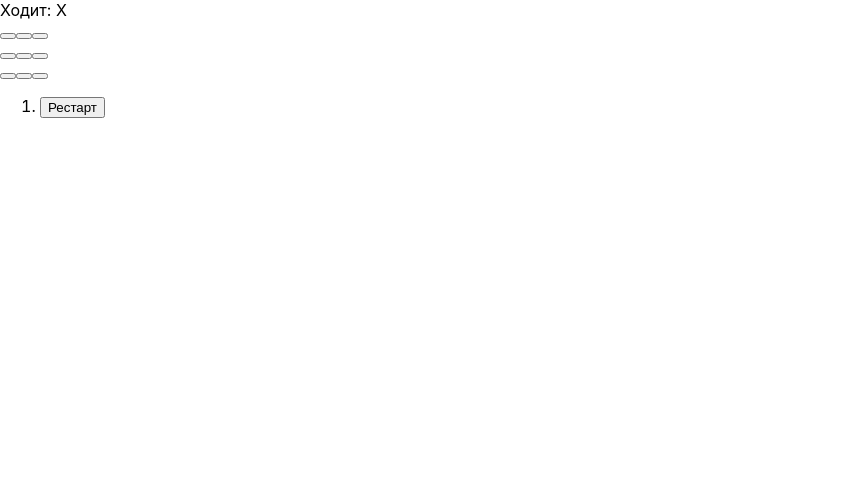
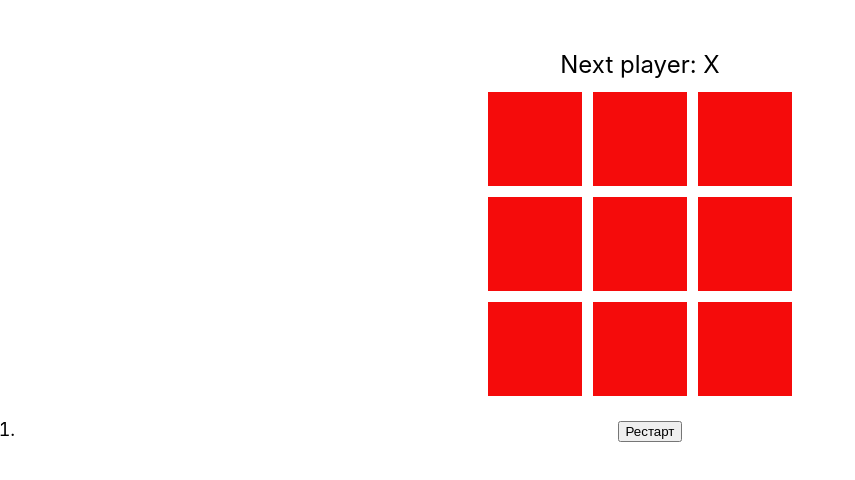
Before and after one commit to CyberJaba/my-react-app, a React (Create React App) app: page / in a window 1280 px wide. Shown: the top 480 px of the page, without its empty margins (0-855 px from the left). Built offline with nearby package versions, Linux system fonts and the light colour scheme.

Commit message:
added style

```diff
--- a/src/App.css
+++ b/src/App.css
@@ -1,38 +1,62 @@
 .App {
   text-align: center;
+  margin-top: 50px;
 }
 
-.App-logo {
-  height: 40vmin;
-  pointer-events: none;
+.status {
+  font-size: 24px;
+  margin-bottom: 10px;
 }
 
-@media (prefers-reduced-motion: no-preference) {
-  .App-logo {
-    animation: App-logo-spin infinite 20s linear;
-  }
+.board {
+  display: grid;
+  grid-template-columns: repeat(3, 100px);
+  grid-gap: 5px;
+  justify-content: center;
 }
 
-.App-header {
-  background-color: #282c34;
-  min-height: 100vh;
+.square {
+  width: 100px;
+  height: 100px;
+  font-size: 46px;
+  border: 3px solid #ffffff;
   display: flex;
-  flex-direction: column;
   align-items: center;
   justify-content: center;
-  font-size: calc(10px + 2vmin);
-  color: white;
+  background-color: #f50b0b;
+  cursor: pointer;
+  transition: background-color 0.3s ease;
 }
 
-.App-link {
-  color: #61dafb;
+.square:hover {
+  background-color: #e95e5e;
 }
 
-@keyframes App-logo-spin {
-  from {
-    transform: rotate(0deg);
-  }
-  to {
-    transform: rotate(360deg);
-  }
+.game-info {
+  margin-top: 20px;
+  font-size: 18px;
 }
+
+.game-info ol {
+  padding-left: 20px;
+}
+
+.game-info li {
+  margin-bottom: 5px;
+}
+
+.restart-button {
+  margin-top: 10px;
+  font-size: 18px;
+  padding: 5px 15px;
+  background-color: #007bff;
+  color: white;
+  border: none;
+  border-radius: 5px;
+  cursor: pointer;
+  transition: background-color 0.3s ease;
+}
+
+.restart-button:hover {
+  background-color: #0056b3;
+}
--- a/src/App.js
+++ b/src/App.js
@@ -1,93 +1,57 @@
-import { useState } from 'react';
+import React, { useState } from 'react';
+import './App.css';
 
-function Square({ value, onSquareClick }) {
-  return (
-    <button className="square" onClick={onSquareClick}>
-      {value}
-    </button>
-  );
-}
+function App() {
+  const [history, setHistory] = useState([{ squares: Array(9).fill(null) }]);
+  const [stepNumber, setStepNumber] = useState(0);
+  const [xIsNext, setXIsNext] = useState(true);
 
-function Board({ xIsNext, squares, onPlay }) {
-  function handleClick(i) {
-    if (calculateWinner(squares) || squares[i]) {
+  const handleClick = (index) => {
+    const newHistory = history.slice(0, stepNumber + 1);
+    const current = newHistory[newHistory.length - 1];
+    const newSquares = current.squares.slice();
+
+    if (newSquares[index] || calculateWinner(newSquares)) {
       return;
     }
-    const nextSquares = squares.slice();
-    if (xIsNext) {
-      nextSquares[i] = 'X';
-    } else {
-      nextSquares[i] = 'O';
-    }
-    onPlay(nextSquares);
-  }
 
-  const winner = calculateWinner(squares);
-  let status;
-  if (winner) {
-    status = 'Победитель: ' + winner;
-  } else {
-    status = 'Ходит: ' + (xIsNext ? 'X' : 'O');
-  }
+    newSquares[index] = xIsNext ? 'X' : 'O';
+    setHistory(newHistory.concat([{ squares: newSquares }]));
+    setStepNumber(newHistory.length);
+    setXIsNext(!xIsNext);
+  };
 
-  return (
-    <>
-      <div className="status">{status}</div>
-      <div className="board-row">
-        <Square value={squares[0]} onSquareClick={() => handleClick(0)} />
-        <Square value={squares[1]} onSquareClick={() => handleClick(1)} />
-        <Square value={squares[2]} onSquareClick={() => handleClick(2)} />
-      </div>
-      <div className="board-row">
-        <Square value={squares[3]} onSquareClick={() => handleClick(3)} />
-        <Square value={squares[4]} onSquareClick={() => handleClick(4)} />
-        <Square value={squares[5]} onSquareClick={() => handleClick(5)} />
-      </div>
-      <div className="board-row">
-        <Square value={squares[6]} onSquareClick={() => handleClick(6)} />
-        <Square value={squares[7]} onSquareClick={() => handleClick(7)} />
-        <Square value={squares[8]} onSquareClick={() => handleClick(8)} />
-      </div>
-    </>
-  );
-}
+  const jumpTo = (step) => {
+    setStepNumber(step);
+    setXIsNext(step % 2 === 0);
+  };
 
-export default function Game() {
-  const [history, setHistory] = useState([Array(9).fill(null)]);
-  const [currentMove, setCurrentMove] = useState(0);
-  const xIsNext = currentMove % 2 === 0;
-  const currentSquares = history[currentMove];
+  const current = history[stepNumber];
+  const winner = calculateWinner(current.squares);
 
-  function handlePlay(nextSquares) {
-    const nextHistory = [...history.slice(0, currentMove + 1), nextSquares];
-    setHistory(nextHistory);
-    setCurrentMove(nextHistory.length - 1);
-  }
-
-  function jumpTo(nextMove) {
-    setCurrentMove(nextMove);
-  }
-
-  const moves = history.map((squares, move) => {
-    let description;
-    if (move > 0) {
-      description = 'Вернутся к ходу #' + move;
-    } else {
-      description = 'Рестарт';
-    }
+  const moves = history.map((step, move) => {
+    const desc = move ? `Go to move #${move}` : 'Рестарт';
     return (
       <li key={move}>
-        <button onClick={() => jumpTo(move)}>{description}</button>
+        <button onClick={() => jumpTo(move)}>{desc}</button>
       </li>
     );
   });
 
+  const status = winner ? `Winner: ${winner}` : `Next player: ${xIsNext ? 'X' : 'O'}`;
+
   return (
-    <div className="game">
-      <div className="game-board">
-        <Board xIsNext={xIsNext} squares={currentSquares} onPlay={handlePlay} />
+    <div className="App">
+      <div className="status">{status}</div>
+      <div className="board">
+        {current.squares.map((square, index) => (
+          <button key={index} className="square" onClick={() => handleClick(index)}>
+            {square}
+          </button>
+        ))}
       </div>
       <div className="game-info">
+        <div>{/* Game status */}</div>
         <ol>{moves}</ol>
       </div>
     </div>
@@ -113,3 +77,5 @@ function calculateWinner(squares) {
   }
   return null;
 }
+
+export default App;
```
Also changed, not shown: src/index.css (line endings or trailing spaces).
